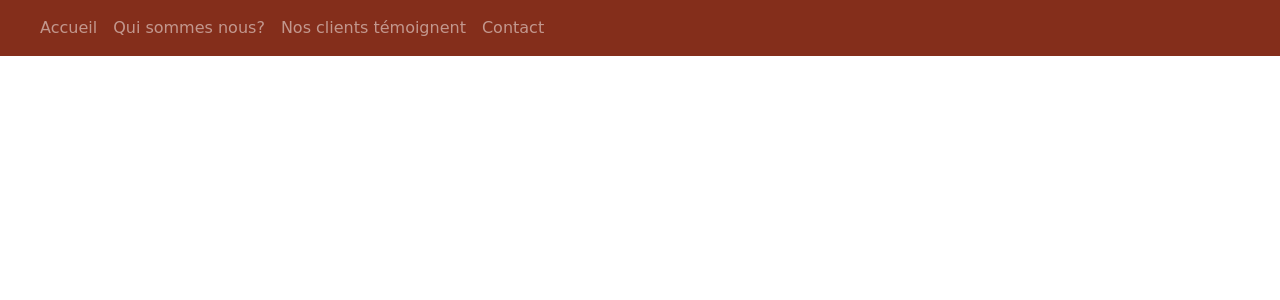
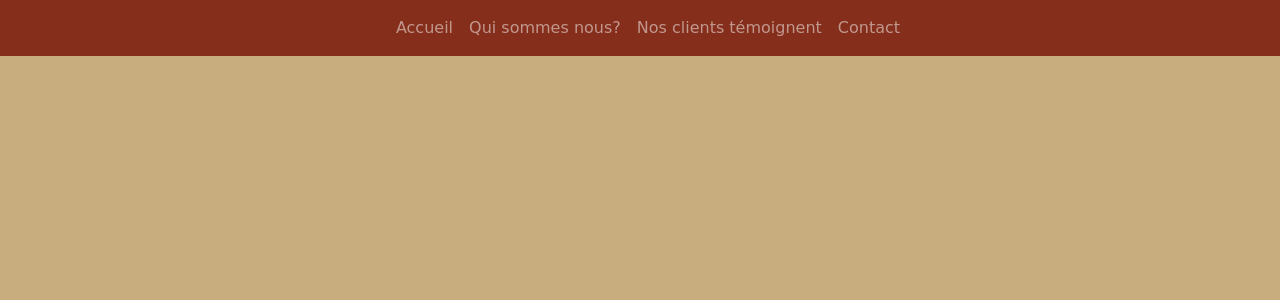
Before and after one commit to DamColson/ProjetMoisi, a PHP site: page /index.php?page=index in a window 1280 px wide. Shown: the top 300 px of the page. Run offline with PHP 8.4, Linux system fonts and the light colour scheme; some libraries are stand-ins or nearby versions; some web fonts are replaced.

Commit message:
Fin CSS page1

```diff
--- a/assets/css/style.css
+++ b/assets/css/style.css
@@ -7,6 +7,29 @@
     font-family: 'Germania One', cursive;
 }
 
+/* CSS Page1 */
 .img {
+    text-decoration: underline;
+}
 
+.h2Page1 {
+    text-decoration: underline;
 }
+
+
+/* Damien */
+.bg-brick{
+    background-color: #842E1C;
+}
+
+.bg-beige{
+    background-color: #C8AD7F;
+}
+
+.text-brick{
+    color: #842E1C;
+}
+
+.text-beige{
+    color:#c1967e;
+}
--- a/index.php
+++ b/index.php
@@ -1,9 +1,9 @@
 <?php
-if (file_exists('source.xml')) {
-    $xml = simplexml_load_file('source.xml');
-} else {
-    exit('Echec lors de l\'ouverture du fichier test.xml.');
-}
+$file = 'source.xml';
+$xml = simplexml_load_file($file);
+if (isset($_GET)):
+    $_GET = array_map('strip_tags', $_GET);
+endif;
 ?>
 
 <!DOCTYPE html>
@@ -18,20 +18,19 @@ if (file_exists('source.xml')) {
         <script src="https://ajax.googleapis.com/ajax/libs/angularjs/1.7.8/angular.min.js"></script>
         <title><?= $xml->page->title; ?></title>
     </head>
-    <body class="germaniaStyleFont">
-        <nav class="navbar navbar-expand-lg navbar-dark">
+    <body class="bg-beige germaniaStyleFont">
+        <nav class="navbar navbar-expand-lg navbar-dark sticky-top">
             <a class="navbar-brand" href="#"></a>
             <button class="navbar-toggler" type="button" data-toggle="collapse" data-target="#navbarSupportedContent" aria-controls="navbarSupportedContent" aria-expanded="false" aria-label="Toggle navigation">
                 <span class="navbar-toggler-icon"></span>
             </button>
-
             <div class="collapse navbar-collapse" id="navbarSupportedContent">
-                <ul class="navbar-nav mr-auto">
+                <ul class="navbar-nav mx-auto">
                     <?php
                     for ($i = 0; $i < 4; $i++):
                         ?>
                         <li class="nav-item">
-                            <a class="nav-link" href="index.php?<?= 'page=' . ($i + 1) . '.html'; ?>"><?= $xml->page[$i]->menu; ?></a>
+                            <a class="nav-link" href="<?= $i + 1 ?>.html"><?= $xml->page[$i]->menu; ?></a>
                             <?php
                         endfor;
                         ?>
@@ -39,27 +38,34 @@ if (file_exists('source.xml')) {
                 </ul>
             </div>
         </nav>
-
-        <div>
-
-            <?php if (isset($_GET['page']) && $_GET['page'] == '1.html'): ?>
-                <h1 class="text-center"><?php echo $xml->page[0]->title; ?> </h1>
+        <?php
+        if (isset($_GET['page']) && $_GET['page'] == '1.html'):
+            ?>
+            <p><?= $xml->page[0]->title; ?></p>
             <?php
             echo $xml->page[0]->content;
         elseif (isset($_GET['page']) && $_GET['page'] == '2.html'):
+            ?>
+            <p><?= $xml->page[1]->title; ?></p>
+            <?php
             echo $xml->page[1]->content;
         elseif (isset($_GET['page']) && $_GET['page'] == '3.html'):
+            ?>
+            <p><?= $xml->page[2]->title; ?></p>
+            <?php
             echo $xml->page[2]->content;
         elseif (isset($_GET['page']) && $_GET['page'] == '4.html'):
+            ?>
+            <p class="text-center bg-brick text-beige"><?= $xml->page[3]->title; ?></p>
+            <?php
             echo $xml->page[3]->content;
+        elseif (count($_GET) == 0):
+            ?>
+            <p><?= $xml->page[0]->title; ?></p>
+            <?php
+            echo $xml->page[0]->content;
         endif;
         ?>
-        </div>
-        <div>
-
-        </div>
-
-
 
 
         <script src="https://code.jquery.com/jquery-3.4.0.js" integrity="sha256-DYZMCC8HTC+QDr5QNaIcfR7VSPtcISykd+6eSmBW5qo=" crossorigin="anonymous"></script>
--- a/source.xml
+++ b/source.xml
@@ -3,17 +3,17 @@
     <page id="1">
         <menu>Accueil</menu>
         <title>Accueil - Maçonnerie Ocordo</title>
-        <content><![CDATA[<h1>Maçonnerie Ocordo</h1>
-<p>Nous sommes un groupement permanent d’entreprises locales du bâtiment spécialisées dans les travaux de rénovation de maisons et de construction d’extensions horizontales ou verticales de maisons.</p>
-<p>Nous sommes capables de gérer un projet de rénovation ou d’extension de A à Z grâce à nos entreprises générales de bâtiment partenaires.</p>
-<p>Nous pouvons assurer tous vos travaux de tout corps d’état.</p>
-<h2 class="text-center">Nos dernières réalisations à Nantes</h2>
+        <content><![CDATA[<h1 class="text-center text-brick">Maçonnerie Ocordo</h1>
+<p class="w-50 mx-auto">Nous sommes un groupement permanent d’entreprises locales du bâtiment spécialisées dans les travaux de rénovation de maisons et de construction d’extensions horizontales ou verticales de maisons.</p>
+<p class="w-50 mx-auto">Nous sommes capables de gérer un projet de rénovation ou d’extension de A à Z grâce à nos entreprises générales de bâtiment partenaires.</p>
+<p class="w-50 mx-auto">Nous pouvons assurer tous vos travaux de tout corps d’état.</p>
+<h2 class="h2Page1 text-center text-brick">Nos dernières réalisations à Nantes</h2>
 <div class="gallery_box_single row">
-    <div class="img col col-lg-4 text-center"><img src="assets/img/Renovation-appartement-nantes-ocordo-travaux-300-225.jpg" alt="Rénovation d'un appartement à Nantes"/><p class="caption-text">Rénovation d'un appartement à Nantes</p></div>
-    <div class="img col col-lg-4 text-center"><img src="assets/img/Travaux-de-renovation-à-nantes-300-225.jpg" alt="Aménagement de comble à Nantes"/><p class="caption-text">Aménagement de comble à Nantes</p></div>
-    <div class="img col col-lg-4 text-center"><img src="assets/img/entreprise-de-renovation-OCORDO-300-225.jpg" alt="Rénovation d'une maison à Nantes"/><p class="caption-text">Rénovation d'une maison à Nantes</p></div>
-    <div class="img col col-lg-6 text-center"><img src="assets/img/renovation-appartement-nantes-300-225.jpg" alt="Travaux de rénovation dans un appartement à Nantes"/><p class="caption-text">Travaux de rénovation dans un appartement à Nantes</p></div>
-    <div class="img col col-lg-6 text-center"><img src="assets/img/societe-de-renovation-a-nantes-2.jpg" alt="Rénovation d'un appartement à Nantes"/><p class="caption-text">Rénovation d'un appartement à Nantes</p></div>
+    <div class="img col col-lg-4 text-center text-brick"><img src="assets/img/Renovation-appartement-nantes-ocordo-travaux-300-225.jpg" alt="Rénovation d'un appartement à Nantes"/><p class="caption-text">Rénovation d'un appartement à Nantes</p></div>
+    <div class="img col col-lg-4 text-center text-brick"><img src="assets/img/Travaux-de-renovation-à-nantes-300-225.jpg" alt="Aménagement de comble à Nantes"/><p class="caption-text">Aménagement de comble à Nantes</p></div>
+    <div class="img col col-lg-4 text-center text-brick"><img src="assets/img/entreprise-de-renovation-OCORDO-300-225.jpg" alt="Rénovation d'une maison à Nantes"/><p class="caption-text">Rénovation d'une maison à Nantes</p></div>
+    <div class="img col col-lg-6 text-center text-brick"><img src="assets/img/renovation-appartement-nantes-300-225.jpg" alt="Travaux de rénovation dans un appartement à Nantes"/><p class="caption-text">Travaux de rénovation dans un appartement à Nantes</p></div>
+    <div class="img col col-lg-6 text-center text-brick"><img src="assets/img/societe-de-renovation-a-nantes-2.jpg" alt="Rénovation d'un appartement à Nantes"/><p class="caption-text">Rénovation d'un appartement à Nantes</p></div>
 </div>
 
 
@@ -23,7 +23,7 @@
     <page id="2">
         <menu>Qui sommes nous?</menu>
         <title>En apprendre plus sur nous - Maçonnerie Ocordo</title>
-        <content><![CDATA[<h1>Qui sommes-nous?</h1>
+        <content><![CDATA[<h1 class="text-brick text-center">Qui sommes-nous?</h1>
 <h2>L’AGENCE DE TRAVAUX OCORDO</h2>
 <h3>Présentation de notre entreprise</h3>
 <p>Nous sommes un groupement permanent d’entreprises locales du bâtiment spécialisées dans les travaux de rénovation d’appartements et de maisons et de construction d’extensions horizontale ou verticale de maisons.</p><p>
@@ -42,12 +42,9 @@
         Peinture et décoration</li><li>
         Menuiserie</li>
 </ul>
-
 <p>Nous sommes aujourd’hui 7 groupements implantés à Lille, Reims, Amiens, Arras, Strasbourg, Nantes et Bordeaux.</p><p>
-
 Quels sont les avantages en travaillant avec notre groupement ? Simplicité, Sécurité et Prix</p><p>
 Pourquoi la Simplicité ? Parce que vous avez un seul interlocuteur qui est disponible de la préparation au chiffrage de l’ensemble de vos travaux.</p><p>
-
     Pourquoi la Sécurité ? Par ce que pour élaborer votre projet de travaux de rénovation ou de construction d’extension nous :</p><p>
 <ul>
     <li>fixons un premier rendez-vous au cours duquel nous vous écoutons nous parlez de votre projet de travaux. À ce stade nous pouvons déjà vous conseiller.</li>
@@ -56,9 +53,7 @@ Pourquoi la Simplicité ? Parce que vous avez un seul interlocuteur qui est disp
 <li>vous remettons un résumé pratique vous expliquant l’exécution de vos travaux.</li>
 </ul>
 <p>Toutes les entreprises du bâtiment de notre groupement travaillent en direct sans aucune sous traitance.</p>
-
 <p>Tous les travaux sont couverts par la garantie de parfait achèvement conformément aux règles en vigueur .</p>
-
 <p>Pourquoi le Prix ? Nous avons professionnalisé notre organisation et mis en place des outils de gestion et d’organisation exclusifs. C’est pourquoi nous sommes en mesure de vous faire bénéficier de prix très compétitifs et d’un excellent rapport qualité/prix.<p>
 bénéficier de prix très compétitifs et d’un excellent rapport qualité/prix pour vos travaux de rénovation.]]></content>
     </page>
@@ -82,26 +77,26 @@ bénéficier de prix très compétitifs et d’un excellent rapport qualité/pri
     <page id="4">
         <menu>Contact</menu>
         <title>Contactez nous - Maçonnerie Ocordo</title>
-        <content><![CDATA[<h1>Contact et Devis</h1>
+        <content><![CDATA[<h1 class="bg-brick text-beige text-center">Contact et Devis</h1>
 <p><iframe style="border: 0; float: right;" src="https://www.google.com/maps/embed?pb=!1m14!1m8!1m3!1d10840.441212216989!2d-1.562078!3d47.214424!3m2!1i1024!2i768!4f13.1!3m3!1m2!1s0x0%3A0x10a23dc1d980bca7!2sOcordo+Travaux+Nantes!5e0!3m2!1sfr!2sfr!4v1434122059096" width="600" height="450" frameborder="0"></iframe></p>
-<p>POUR OBTENIR UN DEVIS GRATUIT 3 POSSIBILITÉS :</p>
-<ul>
+<p class="text-center bg-brick text-beige">POUR OBTENIR UN DEVIS GRATUIT 3 POSSIBILITÉS :</p>
+<ul class="text-center bg-brick text-beige">
     <li>Téléphonez-nous au 02.51.84.18.24</li>
     <li>Ou écrivez-nous à cette adresse email : contact@ocordo-travaux.fr</li>
     <li>Ou compétez le formulaire ci-dessous :</li>
 </ul>
-<div role="form">
-    <form action="/contact-devis#f69-p47-o1" method="post" class="form" novalidate="novalidate">
-        <label>Votre nom * :</label><input name="your-name" value="" size="40" class="form-control text validates-as-required" type="text">
-        <label>Votre email :</label><input name="your-email" value="" size="40" class="form-control text email validates-as-email"  type="email">
+<div class="text-center text-brick" role="form">
+    <form action="/contact-devis#f69-p47-o1" method="post" class="form w-100 bg-beige" novalidate="novalidate">
+        <label>Votre nom * :</label><input name="your-name" value="" size="40" class="form-control mx-auto w-50 text validates-as-required" type="text">
+        <label>Votre email :</label><input name="your-email" value="" size="40" class="form-control mx-auto w-50 text email validates-as-email"  type="email">
         <label>Votre numéro de téléphone * :</label>
-        <input name="your-tel-615" value="" size="40" class="form-control text tel validates-as-required validates-as-tel"   type="tel">
+        <input name="your-tel-615" value="" size="40" class="form-control mx-auto w-50 text tel validates-as-required validates-as-tel"   type="tel">
         <label>Sujet :</label>
-        <input name="your-subject" value="" size="40" class="form-control text"  type="text">
+        <input name="your-subject" value="" size="40" class="form-control mx-auto w-50 text"  type="text">
         <label>Votre ville :</label>
-        <input name="your-ville" value="" size="40" class="form-control text"  type="text">
+        <input name="your-ville" value="" size="40" class="form-control mx-auto w-50 text"  type="text">
         <label>Votre message * :</label>
-        <textarea name="your-message" cols="40" rows="10" class="form-control textarea validates-as-required"  ></textarea>
+        <textarea name="your-message" cols="40" rows="10" class="form-control w-75 mb-1 mx-auto textarea validates-as-required"  ></textarea>
     </form>
 </div>]]></content>
     </page>
```
Lines whose indentation alone changed are shown as unchanged.
